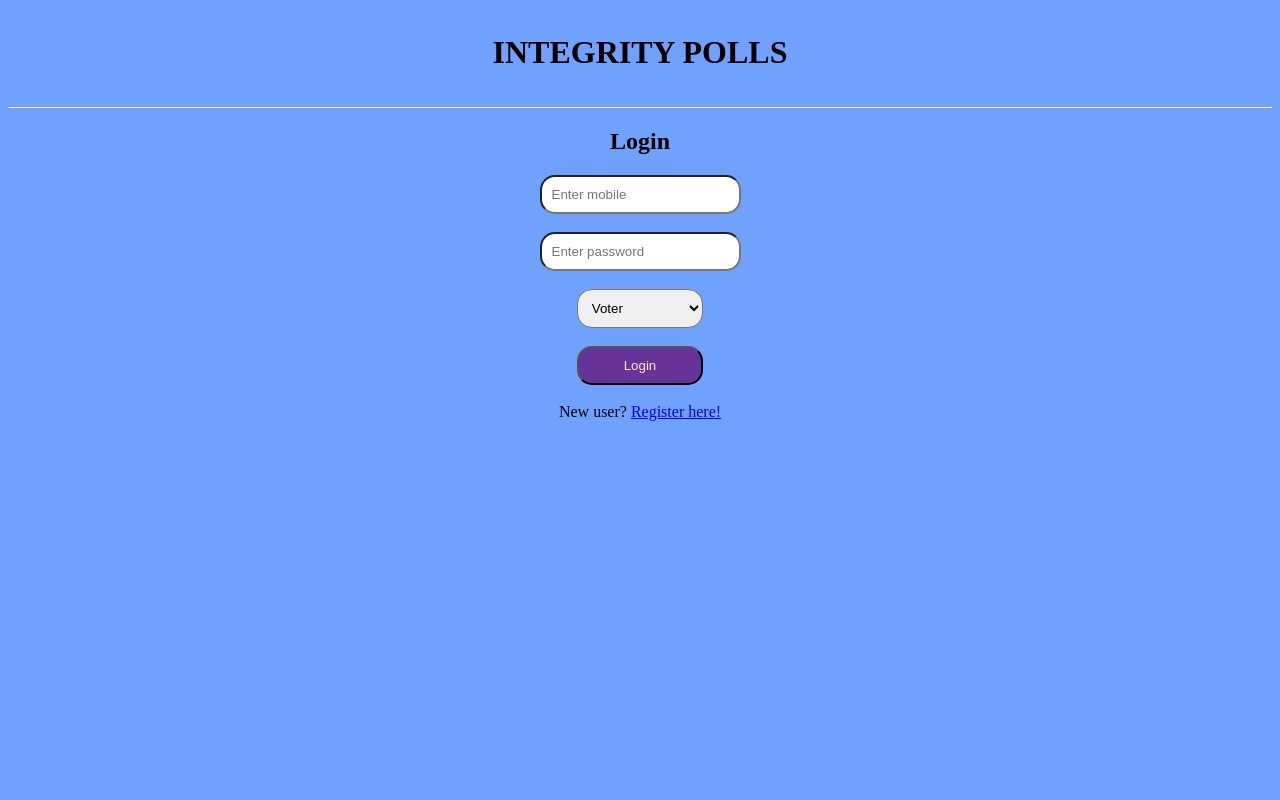
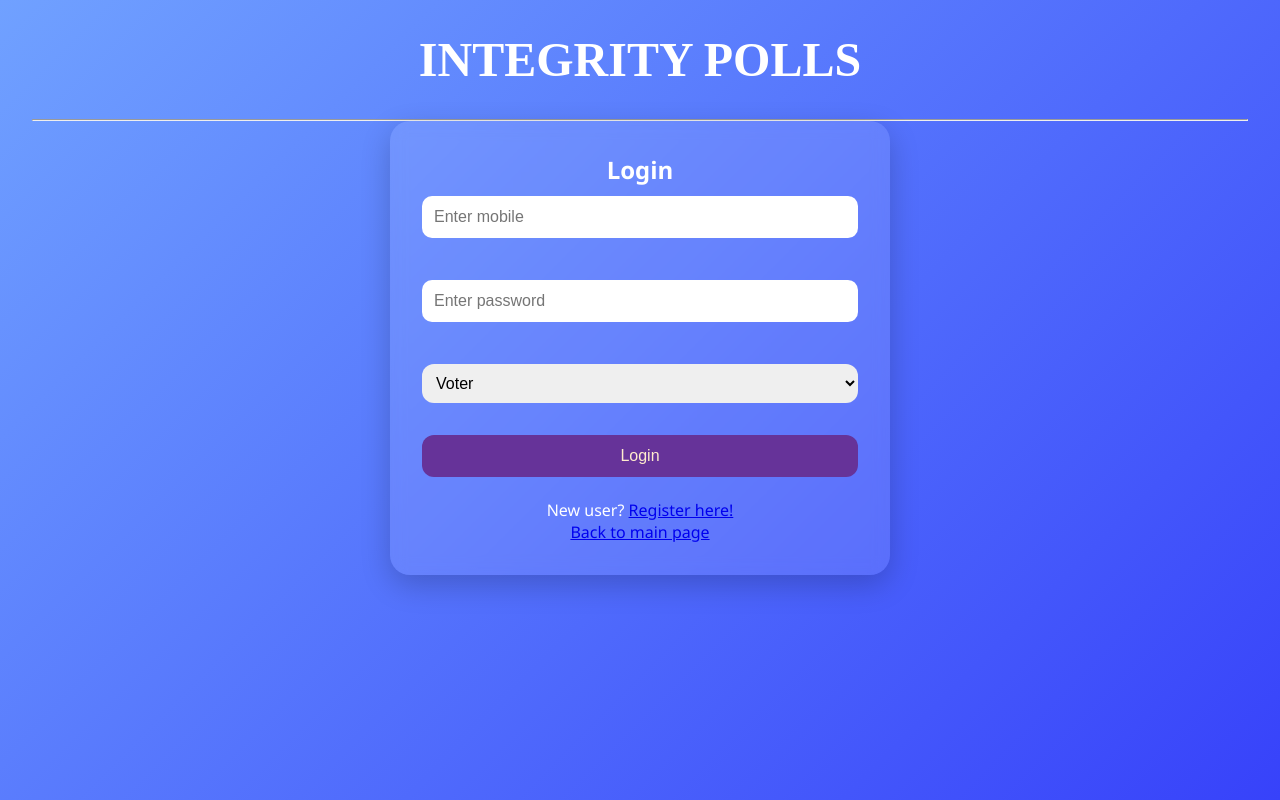
Before and after one commit to yagolyagol/OnlineVoting, a PHP site: page / in a window 1280 px wide. Run offline with PHP 8.4, Linux system fonts and the light colour scheme.

Commit message:
login, new front ,login.php,vote.php,stylescss,register added

```diff
--- a/css/stylesheet.css
+++ b/css/stylesheet.css
@@ -1,31 +1,90 @@
-body{
-    text-align: center;
-    background-color: #70a1ff;
+
+* {
+  box-sizing: border-box;
+  margin: 0;
+  padding: 0;
 }
 
-#headerSection{
-    padding: 5px;
+body {
+  font-family: 'Segoe UI', Tahoma, Geneva, Verdana, sans-serif;
+  text-align: center;
+  background: linear-gradient(135deg, #70a1ff, #3742fa);
+  color: #fff;
+  padding: 2rem;
+  min-height: 100vh;
 }
 
-#headerSection h1{
-    font-family: 'Times New Roman', Times, serif;
+/* Header Section */
+#headerSection {
+  margin-bottom: 2rem;
 }
 
-input{
-    padding: 10px;
-    border-radius: 15px;
+#headerSection h1 {
+  font-family: 'Times New Roman', Times, serif;
+  font-size: 3rem;
 }
 
-#dropbox{
-    padding: 10px;
-    border-radius: 15px;
-    width: 10%;
+/* Form container */
+form {
+  max-width: 500px;
+  margin: auto;
+  background-color: rgba(255, 255, 255, 0.1);
+  padding: 2rem;
+  border-radius: 20px;
+  box-shadow: 0 10px 30px rgba(0, 0, 0, 0.2);
+  backdrop-filter: blur(8px);
 }
 
-#loginbutton{
-    padding: 10px;
-    border-radius: 15px;
-    width: 10%;
-    background-color: rebeccapurple;
-    color: blanchedalmond;
+/* Input fields */
+input, select {
+  padding: 12px;
+  border-radius: 10px;
+  border: none;
+  margin: 10px 0;
+  width: 100%;
+  font-size: 1rem;
+  transition: all 0.3s ease;
 }
+
+input:focus, select:focus {
+  outline: none;
+  background-color: #f1f2f6;
+  color: #2f3542;
+}
+
+/* Submit button */
+button,
+#loginbutton {
+  padding: 12px;
+  border-radius: 12px;
+  width: 100%;
+  background-color: rebeccapurple;
+  color: blanchedalmond;
+  border: none;
+  font-size: 1rem;
+  cursor: pointer;
+  transition: background-color 0.3s ease;
+}
+
+button:hover,
+#loginbutton:hover {
+  background-color: indigo;
+}
+
+/* Dropdown box */
+#dropbox {
+  padding: 10px;
+  border-radius: 12px;
+  width: 100%;
+}
+
+/* Responsive adjustments */
+@media (max-width: 600px) {
+  form {
+    padding: 1rem;
+  }
+
+  #headerSection h1 {
+    font-size: 2rem;
+  }
+}
--- a/index.html
+++ b/index.html
@@ -8,6 +8,7 @@
   </head>
 
   <body>
+    <center>
       <div id="headerSection">
         <h1>INTEGRITY POLLS</h1>
       </div>
@@ -16,24 +17,36 @@
       <div id="bodySection">
         <form action="api/login.php" method="post">
           <h2>Login</h2>
+
           <input
-          type="number "
+            type="number"
+            id="mobie"
             name="mobile"
             placeholder="Enter mobile"
           /><br /><br />
+
           <input
             type="password"
             name="password"
             placeholder="Enter password"
           /><br /><br />
-        <select id="dropbox" name="Role">
-          <option value="1">Voter</option>
-          <option value="2">Candidate</option></select
+
+          <select id="dropbox" name="role">
+            <option value="voter">Voter</option>
+            <option value="candidate">Candidate</option>
+            <option value="admin">Admin</option></select
           ><br /><br />
+
           <button id="loginbutton" type="submit">Login</button><br /><br />
+          <p>
             New user?
-        <a href="../OnlineVoting/routes/register.html">Register here!</a>
+            <a href="../OnlineVoting/routes/register.html">Register here!</a
+            ><br />
+          </p>
+
+          <p><a href="../OnlineVoting/newfront.html">Back to main page</a></p>
         </form>
       </div>
+    </center>
   </body>
 </html>
--- a/newfront.html
+++ b/newfront.html
@@ -4,7 +4,6 @@
     <meta charset="UTF-8" />
     <meta name="viewport" content="width=device-width, initial-scale=1.0" />
     <title>Welcome - IntegrityPolls</title>
-
     <link
       href="front.css"
       href="https://fonts.googleapis.com/css2?family=Poppins:wght@300;400;600;700&display=swap"
```
Also changed, not shown: api/login.php (+26 -7 lines), api/vote.php (+21 -16 lines), routes/register.html (+4 -4 lines). Lines whose indentation alone changed are shown as unchanged.
